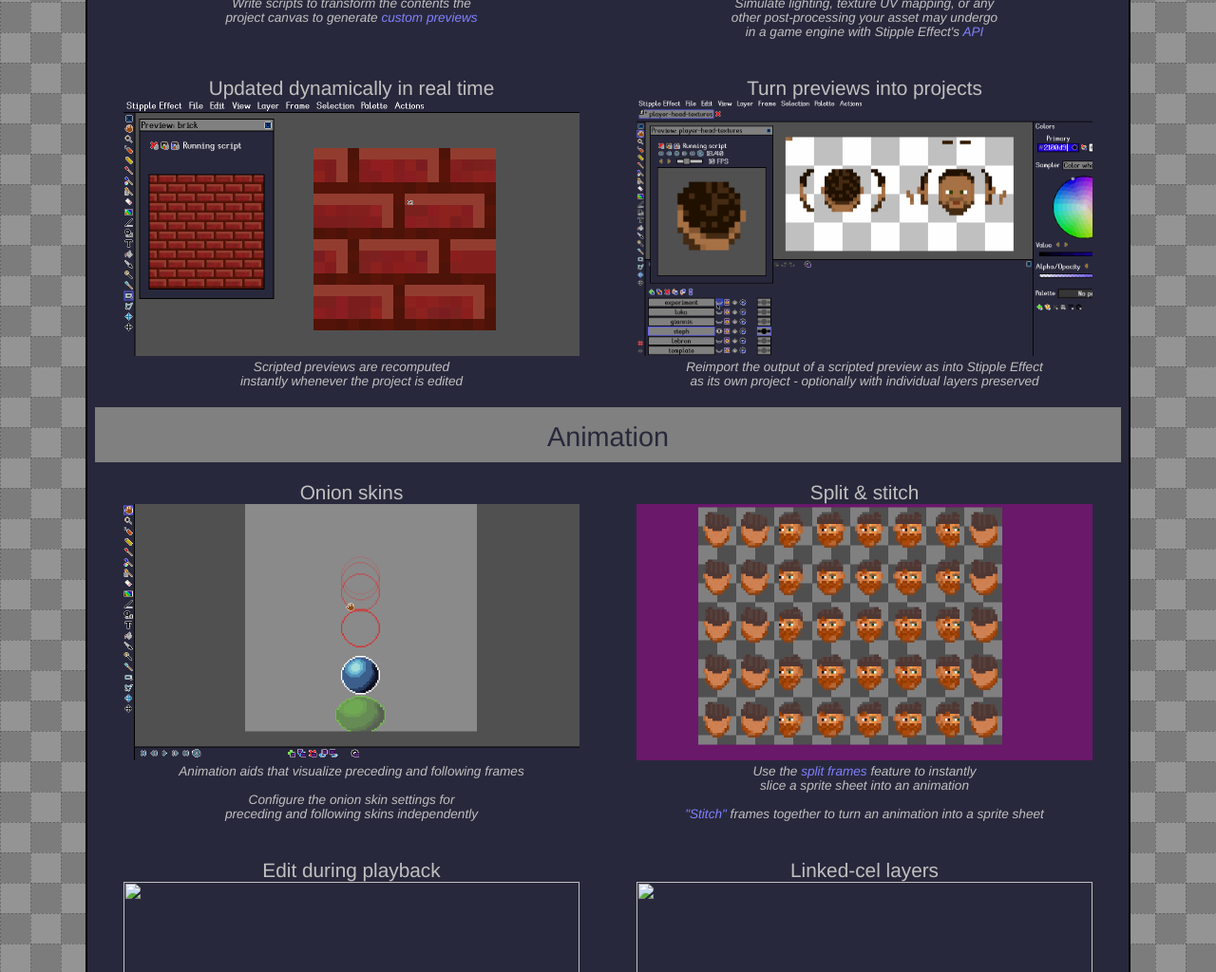
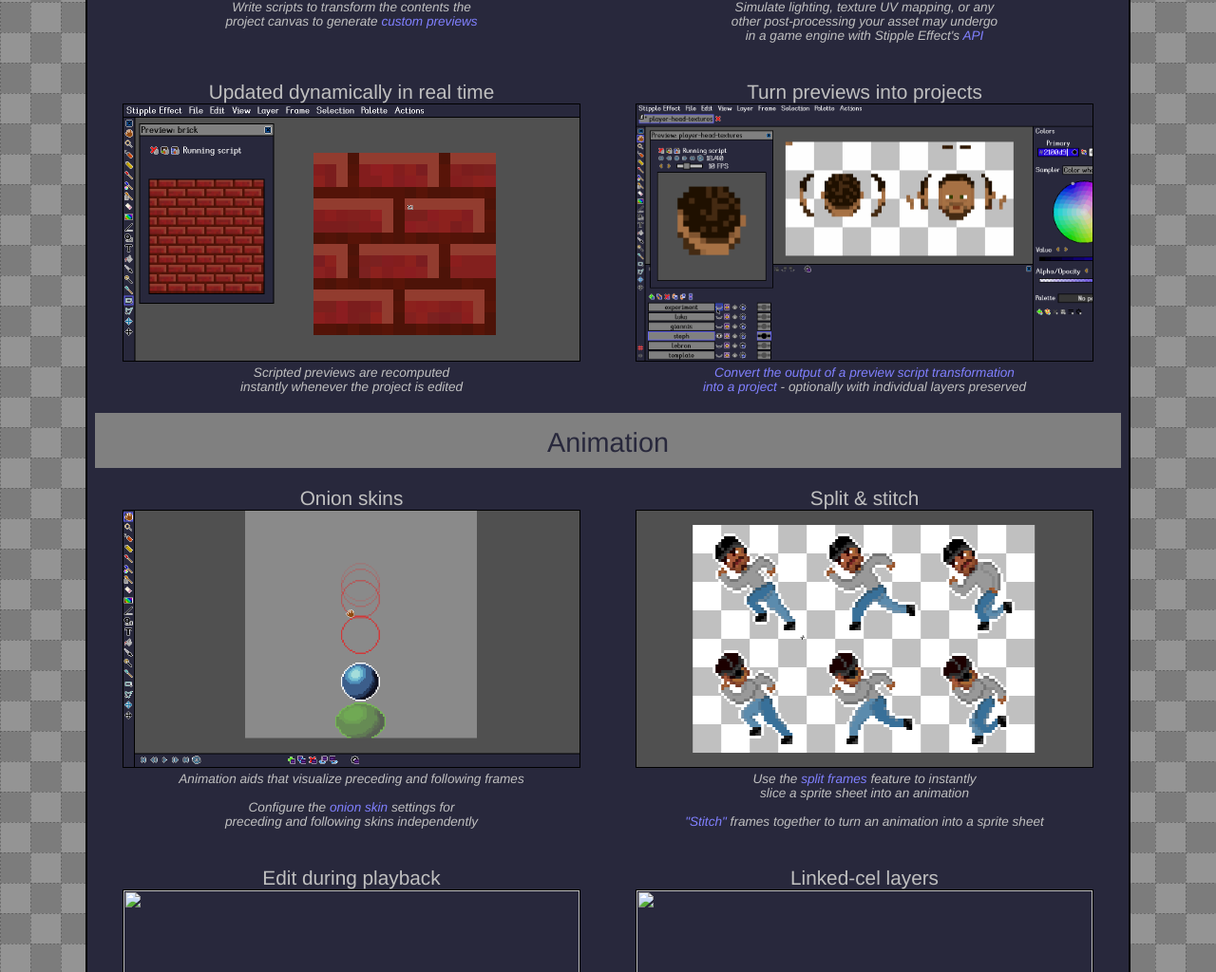
Before and after one commit to stipple-effect/stipple-effect.github.io, a Jekyll site: the page built from index.html, in a window 1280 px wide, cut to the strip 1630-2654 px from the top of the page. Shown: the whole strip at 95% size. Built offline with Jekyll 4.4.1, drawn with Linux system fonts in a browser that asks for light colours; some web fonts are replaced; some of the changed text lies outside the part shown.

Commit message:
Progress on front page GIFs

```diff
--- a/assets/css/layout.scss
+++ b/assets/css/layout.scss
@@ -38,6 +38,7 @@
 .feature-gif {
     width: 480px;
     height: 270px;
+    border: 1px solid black;
 }
 
 .feature-caption {
--- a/index.html
+++ b/index.html
@@ -48,7 +48,7 @@
             <div class="pair-box-right">
                 <div class="feature-tagline">Turn previews into projects</div>
                 <img src="{{ site.baseurl }}/assets/img/fp-gifs/reimport.gif" class="feature-gif">
-                <div class="feature-caption">Reimport the output of a scripted preview as into Stipple Effect as its own project - optionally with individual layers preserved</div>
+                <div class="feature-caption"><a href="{{ site.baseurl }}/docs/preview-window.html#converting-previews-into-projects">Convert the output of a preview script transformation into a project</a> - optionally with individual layers preserved</div>
             </div>
         </div>
     </div>
@@ -61,29 +61,29 @@
                 <div class="feature-caption">
                     <div>Animation aids that visualize preceding and following frames</div>
                     <br>
-                    <div>Configure the onion skin settings for preceding and following skins independently</div>
+                    <div>Configure the <a href="{{ site.baseurl }}/docs/layer.html#onion-skin">onion skin</a> settings for preceding and following skins independently</div>
                 </div>
             </div>
             <div class="pair-box-right">
                 <div class="feature-tagline">Split & stitch</div>
-                <img src="{{ site.baseurl }}/assets/img/fp-gifs/split.gif" class="feature-gif">
+                <img src="{{ site.baseurl }}/assets/img/fp-gifs/split-stitch-fp.gif" class="feature-gif">
                 <div class="feature-caption">
-                    <div>Use the <a href="{{ site.baseurl }}/docs/sizing.html#split-sprite-sheet-into-frames">split frames</a> feature to instantly slice a sprite sheet into an animation</div>
+                    <div>Use the <a href="{{ site.baseurl }}/docs/sizing.html#split-a-sprite-sheet-into-frames">split frames</a> feature to instantly slice a sprite sheet into an animation</div>
                     <br>
-                    <div><a href="{{ site.baseurl }}/docs/sizing.html#stitch-frames-into-sprite-sheet">"Stitch"</a> frames together to turn an animation into a sprite sheet</div>
+                    <div><a href="{{ site.baseurl }}/docs/sizing.html#stitch-an-animation-into-a-sprite-sheet">"Stitch"</a> frames together to turn an animation into a sprite sheet</div>
                 </div>
             </div>
         </div>
         <div class="pair-box">
             <div class="pair-box-left">
                 <div class="feature-tagline">Edit during playback</div>
-                <img src="/" class="feature-gif">
-                <div class="feature-caption">All tools can be used while the project animation is being played</div>
+                <img src="/" class="feature-gif"> <!-- TODO -->
+                <div class="feature-caption">All <a href="{{ site.baseurl }}/docs/tools">tools</a> can be used while the project animation is being played</div>
             </div>
             <div class="pair-box-right">
                 <div class="feature-tagline">Linked-cel layers</div>
-                <img src="/" class="feature-gif">
-                <div class="feature-caption">Use linked-cel layers for static content that does not vary from frame to frame</div>
+                <img src="/" class="feature-gif"> <!-- TODO -->
+                <div class="feature-caption">Use <a href="{{ site.baseurl }}/docs/layer">linked-cel layers</a> for static content that does not vary from <a href="{{ site.baseurl }}/docs/frame">frame</a> to frame</div>
             </div>
         </div>
     </div>
@@ -92,40 +92,40 @@
         <div class="pair-box">
             <div class="pair-box-left">
                 <div class="feature-tagline">Two-color system</div>
-                <img src="/" class="feature-gif">
+                <img src="/" class="feature-gif"> <!-- TODO -->
                 <div class="feature-caption">
                     <div>Tools are designed to easily leverage the primary and secondary color</div>
                     <br>
-                    <div>Combine the two colors with dither, blend and noise brush modes</div>
+                    <div><a href="{{ site.baseurl }}/docs/color.html#combination-modes">Combine</a> the <a href="{{ site.baseurl }}/docs/interface.html#system-colors">system colors</a> with dither, blend and noise brush modes</div>
                 </div>
             </div>
             <div class="pair-box-right">
                 <div class="feature-tagline">Shade brush</div>
-                <img src="/" class="feature-gif">
-                <div class="feature-caption">The shade brush replaces the color it brushes over with the color next to it in the active <a href="{{ site.baseurl }}/docs/palette">palette</a></div>
+                <img src="/" class="feature-gif"> <!-- TODO -->
+                <div class="feature-caption">The <a href="{{ site.baseurl }}/docs/shade-brush">shade brush</a> replaces the color it brushes over with the color next to it in the active <a href="{{ site.baseurl }}/docs/palette">palette</a></div>
             </div>
         </div>
         <div class="pair-box">
             <div class="pair-box-left">
                 <div class="feature-tagline">Palettization</div>
-                <img src="/" class="feature-gif">
+                <img src="/" class="feature-gif"> <!-- TODO -->
                 <div class="feature-caption">Map the pixels in a given <a href="{{ site.baseurl }}/docs/scope">scope</a> to their nearest neighboring color in the active palette</div>
             </div>
             <div class="pair-box-right">
                 <div class="feature-tagline">Extract canvas colors</div>
-                <img src="/" class="feature-gif">
+                <img src="/" class="feature-gif"> <!-- TODO -->
                 <div class="feature-caption">Extract the <a href="{{ site.baseurl }}/docs/color">unique colors</a> from a given scope to the active palette</div>
             </div>
         </div>
         <div class="pair-box">
             <div class="pair-box-left">
                 <div class="feature-tagline">Dynamic gradient brush</div>
-                <img src="/" class="feature-gif">
+                <img src="/" class="feature-gif"> <!-- TODO -->
                 <div class="feature-caption">The <a href="{{ site.baseurl }}/docs/gradient-tool">gradient tool</a> has a brush mode: gradient updates itself as the brush stroke gets longer</div>
             </div>
             <div class="pair-box-right">
                 <div class="feature-tagline">Script brush</div>
-                <img src="/" class="feature-gif">
+                <img src="/" class="feature-gif"> <!-- TODO -->
                 <div class="feature-caption">The <a href="{{ site.baseurl }}/docs/script-brush">script brush</a> uses a script defining a color to color mapping to determine its behaviour</div>
             </div>
         </div>
@@ -135,12 +135,12 @@
         <div class="pair-box">
             <div class="pair-box-left">
                 <div class="feature-tagline">Pixel-perfect selections</div>
-                <img src="/" class="feature-gif">
+                <img src="/" class="feature-gif"> <!-- TODO -->
                 <div class="feature-caption">Four complementary <a href="{{ site.baseurl }}/docs/sel-area-tools">selection tools</a> designed to quickly capture the exact set of pixels you want</div>
             </div>
             <div class="pair-box-right">
                 <div class="feature-tagline">Intuitive outlining</div>
-                <img src="/" class="feature-gif">
+                <img src="/" class="feature-gif"> <!-- TODO -->
                 <div class="feature-caption">
                     <div>Instantly propagate a selection to its <a href="{{ site.baseurl }}/docs/outline">outline</a></div>
                     <br>
@@ -151,12 +151,12 @@
         <div class="pair-box">
             <div class="pair-box-left">
                 <div class="feature-tagline">Flexible grid</div>
-                <img src="/" class="feature-gif">
-                <div class="feature-caption">Easily change the width and height of the pixel grid and checkerboard and snap selections to the grid</div>
+                <img src="/" class="feature-gif"> <!-- TODO -->
+                <div class="feature-caption">Easily change the width and height of the <a href="{{ site.baseurl }}/docs/pixel-grid">pixel grid and checkerboard</a> and snap selections to the grid</div>
             </div>
             <div class="pair-box-right">
                 <div class="feature-tagline">Limit actions to selection</div>
-                <img src="/" class="feature-gif">
+                <img src="{{ site.baseurl }}/assets/img/fp-gifs/limit-action-fp.gif" class="feature-gif">
                 <div class="feature-caption"><a href="{{ site.baseurl }}/docs/color-actions">Actions</a> applied to the whole <a href="{{ site.baseurl }}/docs/project">project</a>, a <a href="{{ site.baseurl }}/docs/layer">layer</a>, a <a href="{{ site.baseurl }}/docs/frame">frame</a>, or a <a href="{{ site.baseurl }}/docs/cel">cel</a> can be limited to selected pixels</div>
             </div>
         </div>
@@ -166,20 +166,20 @@
         <div class="pair-box">
             <div class="pair-box-left">
                 <div class="feature-tagline">Time lapses</div>
-                <img src="/" class="feature-gif">
-                <div class="feature-caption">Generate a time lapse of the project's changes during the session</div>
+                <img src="{{ site.baseurl }}/assets/img/fp-gifs/time-lapse-example-fp.gif" class="feature-gif">
+                <div class="feature-caption"><a href="{{ site.baseurl }}/docs/state-control.html#generate-a-time-lapse">Generate a time lapse</a> of the project's changes during the session</div>
             </div>
             <div class="pair-box-right">
                 <div class="feature-tagline">Custom fonts</div>
                 <img src="{{ site.baseurl }}/assets/img/fp-gifs/custom-font.gif" class="feature-gif">
-                <div class="feature-caption">Design your own fonts and use them with the <a href="{{ site.baseurl }}/docs/text-tool">text tool</a></div>
+                <div class="feature-caption">Design your own <a href="{{ site.baseurl }}/docs/fonts">fonts</a> and use them with the <a href="{{ site.baseurl }}/docs/text-tool">text tool</a></div>
             </div>
         </div>
         <div class="pair-box">
             <div class="pair-box-left">
                 <div class="feature-tagline">Granular undo/redo</div>
-                <img src="/" class="feature-gif">
-                <div class="feature-caption">Undo/redo individual pixel placements within a recent brush stroke operation</div>
+                <img src="{{ site.baseurl }}/assets/img/fp-gifs/granular-fp.gif" class="feature-gif">
+                <div class="feature-caption"><a href="{{ site.baseurl }}/docs/state-control.html#granularity">Iterate over incremental steps within a recent brush stroke operation</a></div>
             </div>
             <div class="pair-box-right">
                 <div class="feature-tagline">Themes</div>
```
Also changed, not shown: assets/img/fp-gifs/granular-fp.gif (added), assets/img/fp-gifs/limit-action-fp.gif (added), assets/img/fp-gifs/split-stitch-fp.gif (added), assets/img/fp-gifs/time-lapse-example-fp.gif (added).
